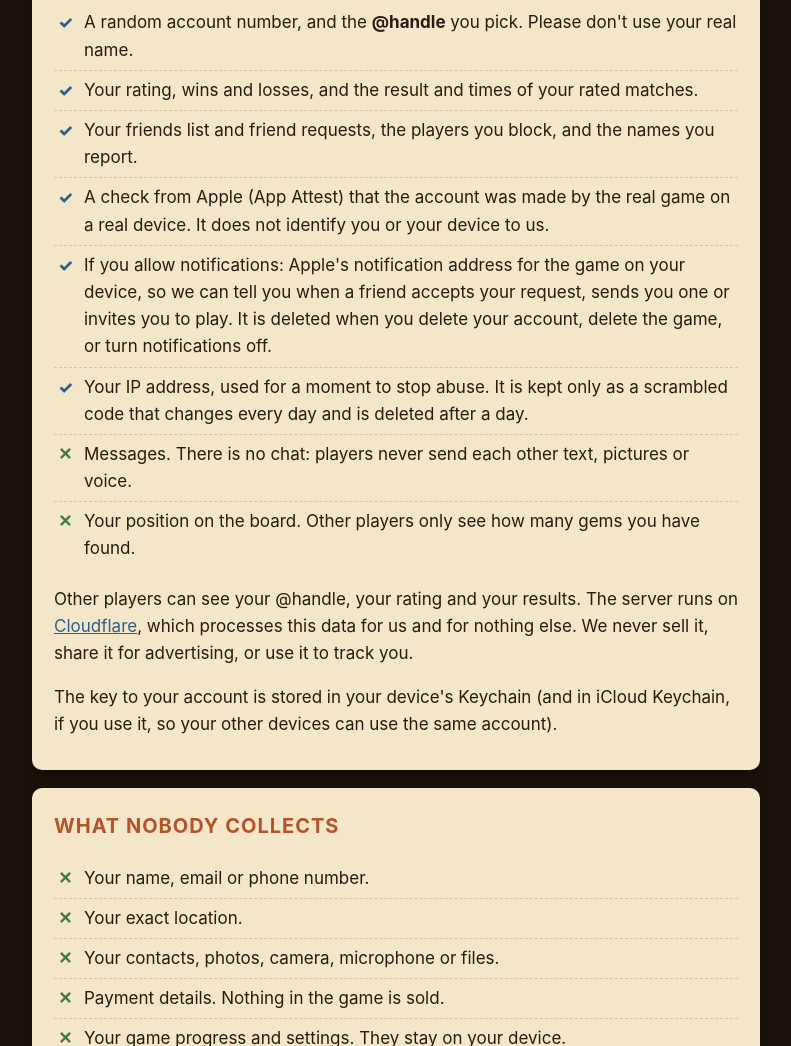
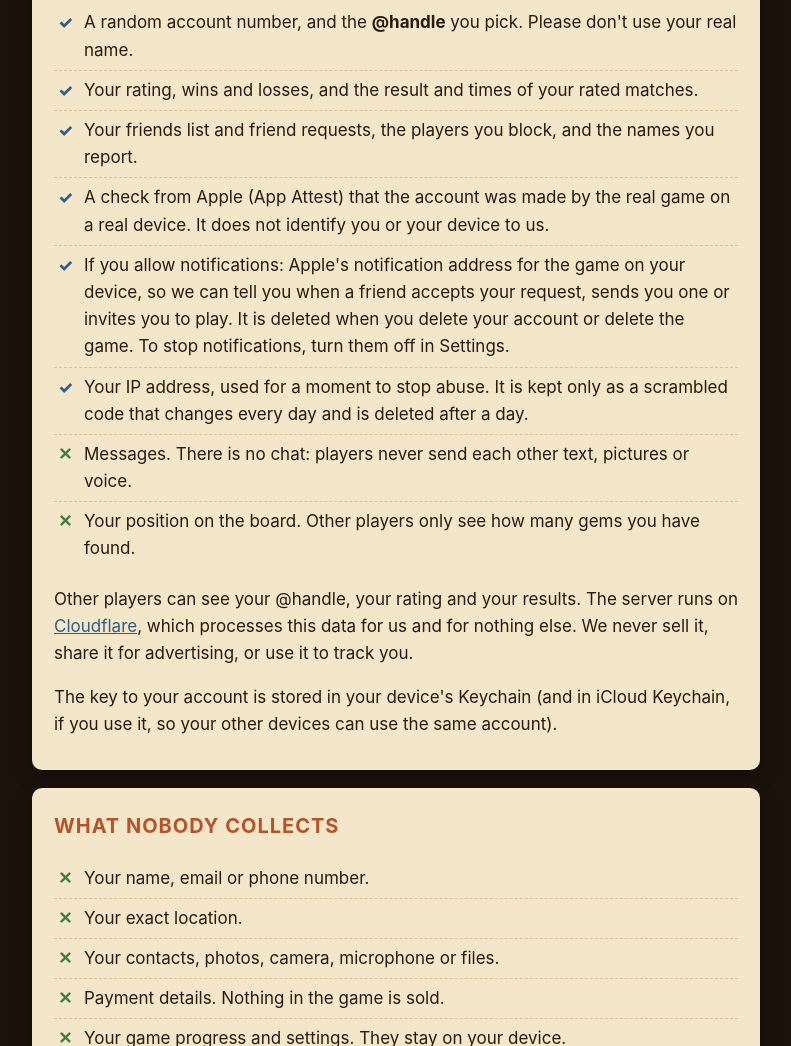
Before and after one commit to sansanchezca/GeodokuMines-Privacy, a plain HTML site: page index.html in a window 1280 px wide. Shown: the part 1327-2373 px from the top of the page, without its empty margins (244-1035 px from the left). Drawn offline with Linux system fonts and the light colour scheme.

Commit message:
Privacy policy: when the notification address is deleted
Co-Authored-By: Claude Opus 5.5 <noreply@anthropic.com>
Claude-Session: https://claude.ai/code/session_01RdsTmqB2ffo1KBaGeP3VFF

```diff
--- a/index.html
+++ b/index.html
@@ -79,7 +79,7 @@
       <li class="yes">Your rating, wins and losses, and the result and times of your rated matches.</li>
       <li class="yes">Your friends list and friend requests, the players you block, and the names you report.</li>
       <li class="yes">A check from Apple (App Attest) that the account was made by the real game on a real device. It does not identify you or your device to us.</li>
-      <li class="yes">If you allow notifications: Apple's notification address for the game on your device, so we can tell you when a friend accepts your request, sends you one or invites you to play. It is deleted when you delete your account, delete the game, or turn notifications off.</li>
+      <li class="yes">If you allow notifications: Apple's notification address for the game on your device, so we can tell you when a friend accepts your request, sends you one or invites you to play. It is deleted when you delete your account or delete the game. To stop notifications, turn them off in Settings.</li>
       <li class="yes">Your IP address, used for a moment to stop abuse. It is kept only as a scrambled code that changes every day and is deleted after a day.</li>
       <li class="no">Messages. There is no chat: players never send each other text, pictures or voice.</li>
       <li class="no">Your position on the board. Other players only see how many gems you have found.</li>
```
